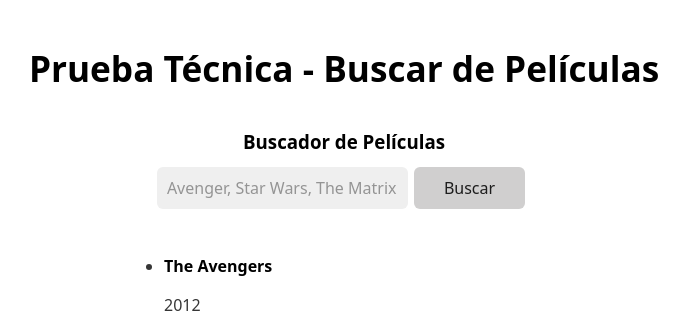
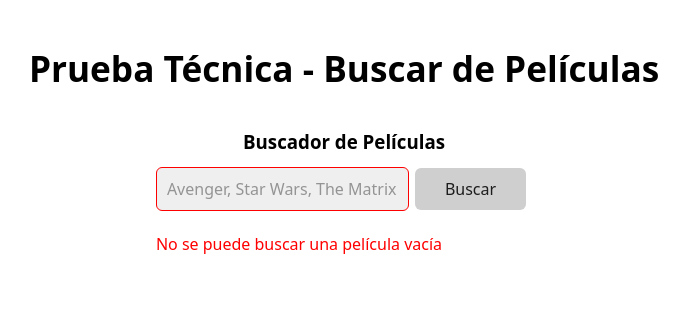
Before and after one commit to YeltsinBL/Todo_React, a React (Vite) app in the folder projects/05-Buscador-Peliculas/: page / in a window 1280 px wide. Shown: the top 313 px of the page, without its empty margins (296-985 px from the left). Built offline with nearby package versions, Linux system fonts and the light colour scheme.

Commit message:
Validaciones: Controlar el formulario con React

```diff
--- a/projects/05-Buscador-Peliculas/src/App.jsx
+++ b/projects/05-Buscador-Peliculas/src/App.jsx
@@ -1,20 +1,45 @@
 import './App.css'
-import { useRef } from 'react'
+import { useEffect, useRef, useState } from 'react'
 import { Movies } from './components/Movies.jsx'
 import { useMovies } from './hooks/useMovies.js'
 
 function App () {
   const { movies } = useMovies()
 
+  const [query, setQuery] = useState('')
+  const [error, setError] = useState(null)
+
   const inputRef = useRef() // se guardará la referencia del input
 
   const handleSubmit = (event) => {
     event.preventDefault() // evitar el comportamiento por defecto
-    const { query } = Object.fromEntries( // si existiera mas de un input, con esto se agruparían en un json
-      new window.FormData(event.target) // Recuperar el valor del input
-    )
-    console.log(query)
+    // const { query } = Object.fromEntries( // si existiera mas de un input, con esto se agruparían en un json
+    //   new window.FormData(event.target) // Recuperar el valor del input
+    // )
+    console.log({ query })
   }
+
+  const handleChange = (event) => {
+    const newQuery = event.target.value
+    if (newQuery.startsWith(' ')) return
+    setQuery(event.target.value) // Recuperar el valor del input y actualizamos el estado
+  }
+
+  useEffect(() => {
+    if (query === '') {
+      setError('No se puede buscar una película vacía')
+      return
+    }
+    if (query.match(/^\d+$/)) {
+      setError('No se puede buscar una película con un numero')
+      return
+    }
+    if (query.length < 3) {
+      setError('La búsqueda debe tener al menos 3 caracteres ')
+      return
+    }
+    setError(null)
+  }, [query])
 
   const handleSubmitWithUseRef = (event) => {
     event.preventDefault() // evitar el comportamiento por defecto
@@ -33,10 +58,17 @@
         <header>
           <form className='form' onSubmit={handleSubmit}>
 
-            <input name='query' type='text' placeholder='Avenger, Star Wars, The Matrix' />
+            <input
+              style={{
+                border: '1px solid transparent',
+                borderColor: error ? 'red' : 'transparent'
+              }}
+              onChange={handleChange} value={query} name='query' type='text' placeholder='Avenger, Star Wars, The Matrix'
+            />
             {/* <input ref={inputRef} type='text' placeholder='Avenger, Star Wars, The Matrix' /> */}
             <button type='submit'>Buscar</button>
           </form>
+          {error && <p style={{ color: 'red' }}>{error}</p>}
         </header>
         <main>
           <Movies movies={movies} />
```
Also changed, not shown: 1 other file (tests, documents, lock files or other folders).
